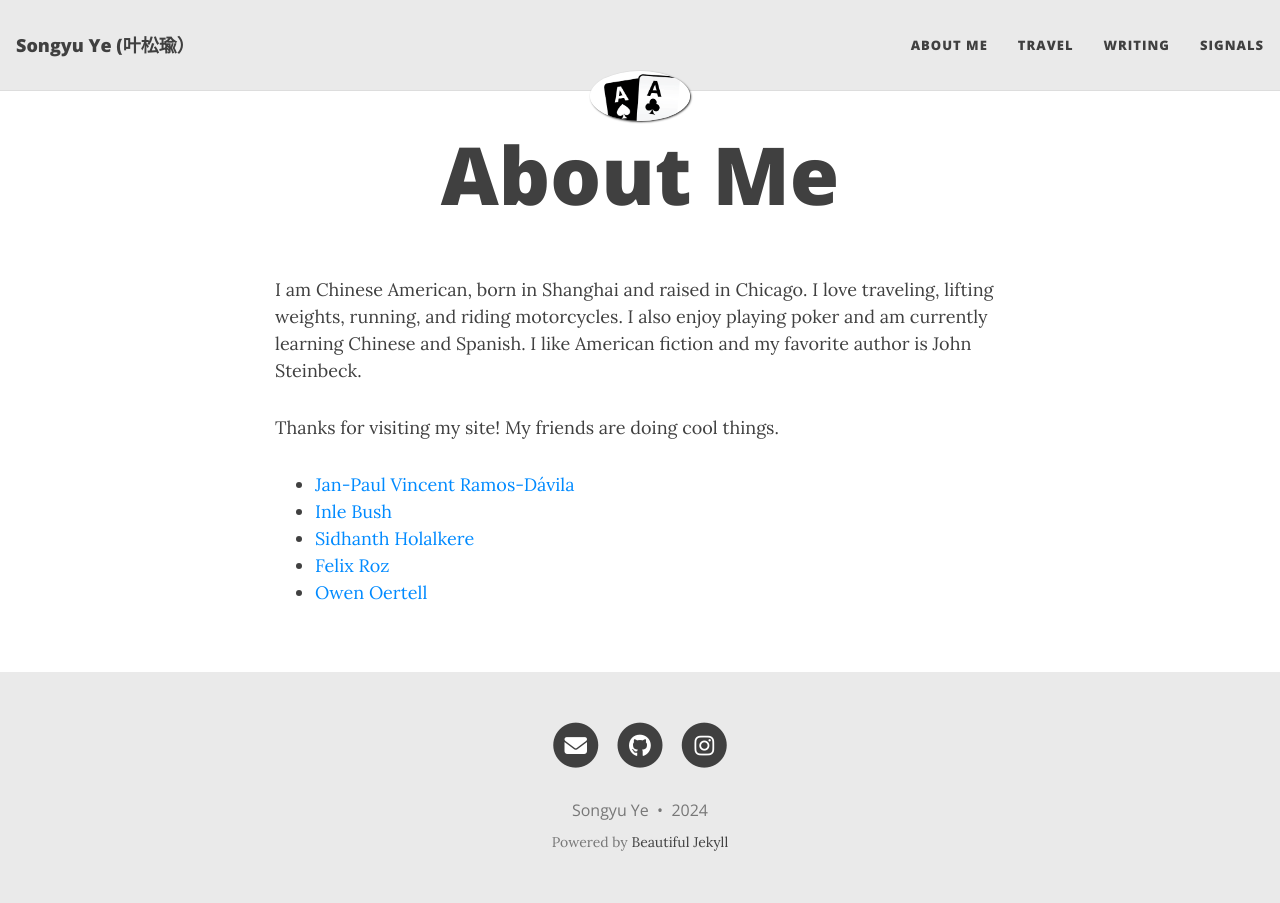
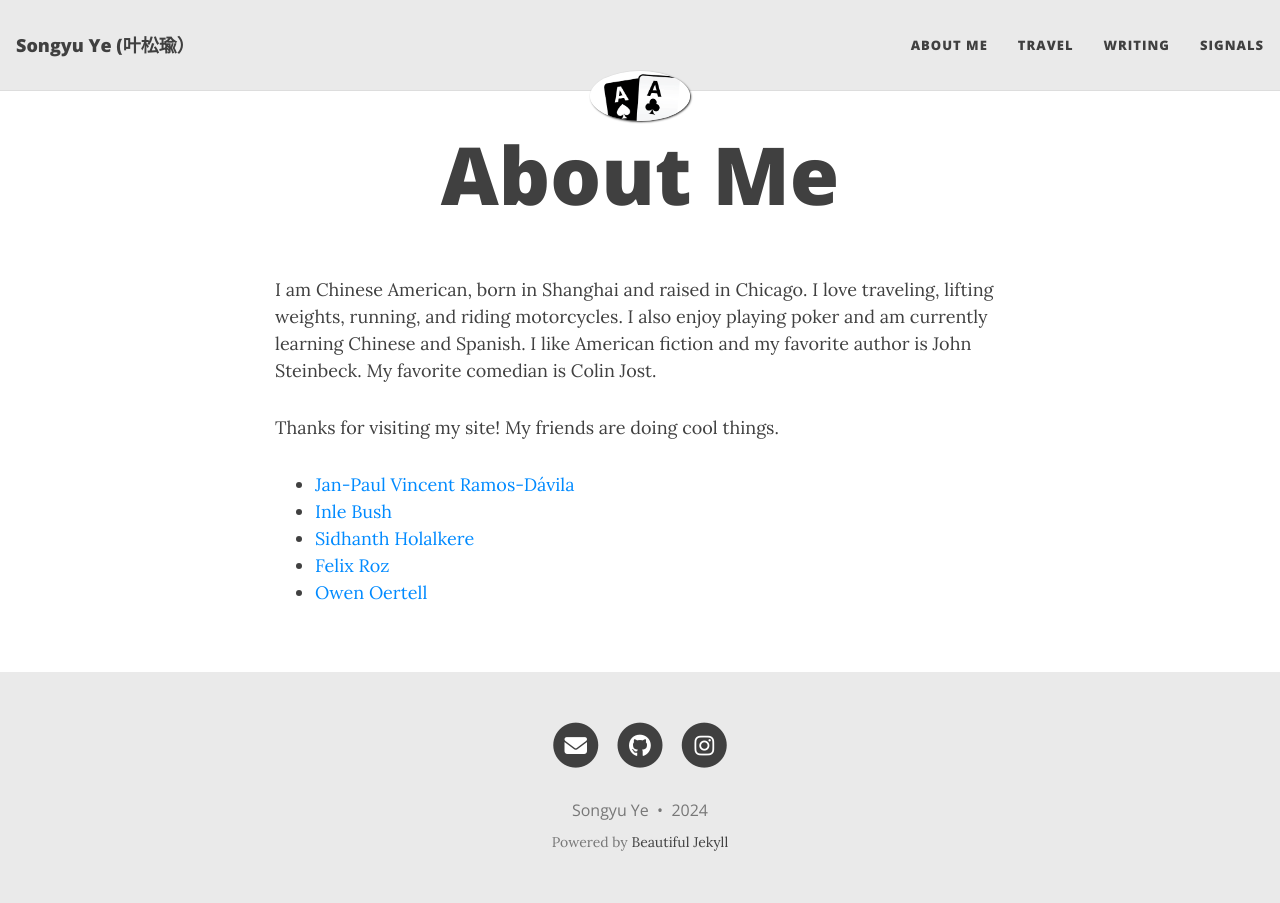
Before and after one commit to s-ye/me, a Jekyll site: the page built from me.md, in a window 1280 px wide. Built offline with Jekyll 4.4.1, drawn with Linux system fonts in a browser that asks for light colours.

Commit message:
comedian

```diff
--- a/me.md
+++ b/me.md
@@ -5,7 +5,7 @@ layout: page
 ---
 
 
-I am Chinese American, born in Shanghai and raised in Chicago. I love traveling, lifting weights, running, and riding motorcycles. I also enjoy playing poker and am currently learning Chinese and Spanish. I like American fiction and my favorite author is John Steinbeck.
+I am Chinese American, born in Shanghai and raised in Chicago. I love traveling, lifting weights, running, and riding motorcycles. I also enjoy playing poker and am currently learning Chinese and Spanish. I like American fiction and my favorite author is John Steinbeck. My favorite comedian is Colin Jost.
 
 
 
```
